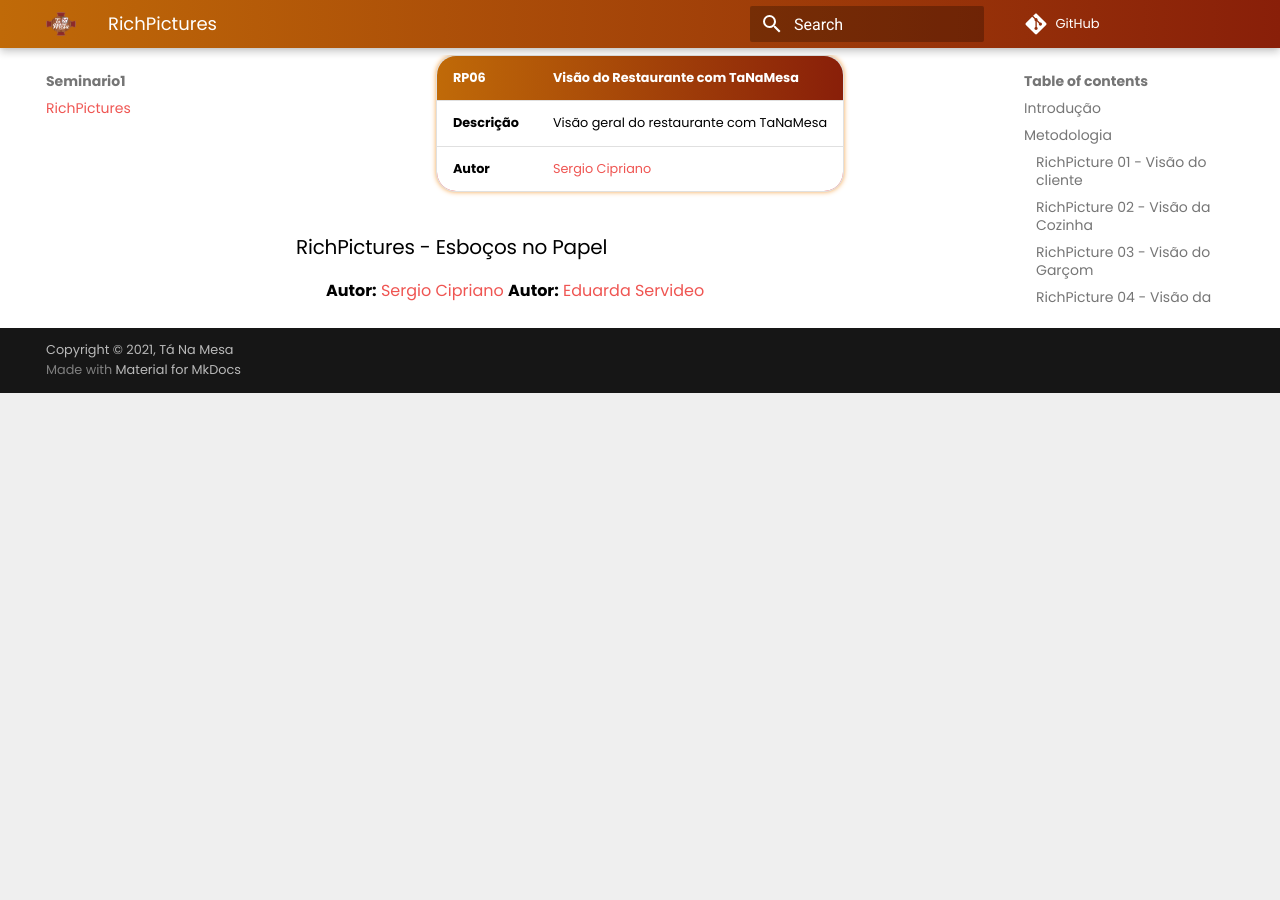
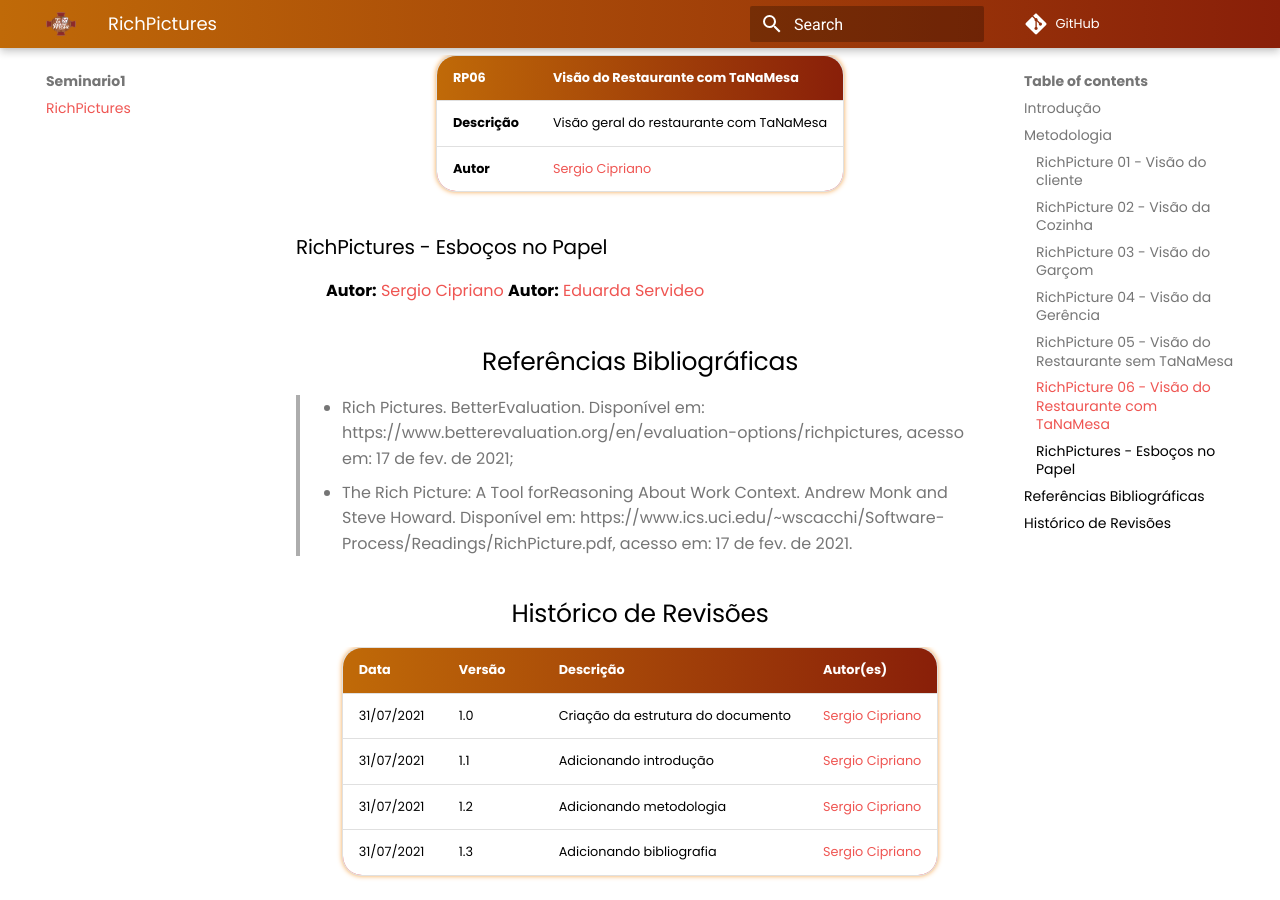
Before and after one commit to UnBArqDsw2021-1/2021.1_G02_TaNaMesa_docs, an MkDocs documentation site: the page built from docs/seminario1/richpicture.md, in a window 1280 px wide and 900 px high, scrolled down 1833 px. Built offline with MkDocs 1.6.1 and Material for MkDocs 9.7.7, drawn with Linux system fonts in a browser that asks for light colours; comment, search, counter and statistics services are not loaded; before the commit the page ends 2226 px from its top, so only the background shows below that.

Commit message:
(#7) Adicionando a bibliografia e o histórico de versões

```diff
--- a/docs/seminario1/richpicture.md
+++ b/docs/seminario1/richpicture.md
@@ -95,3 +95,20 @@
 [comment]: <> (Colocar a imagem da RP aqui)
 **Autor:** [Sergio Cipriano](https://github.com/sergiosacj)
 **Autor:** [Eduarda Servideo](https://github.com/ServideoEC)
+
+
+## Referências Bibliográficas
+
+
+> - Rich Pictures. BetterEvaluation. Disponível em: https://www.betterevaluation.org/en/evaluation-options/richpictures, acesso em: 17 de fev. de 2021;
+>  - The Rich Picture: A Tool forReasoning About Work Context. Andrew Monk and Steve Howard. Disponível em: https://www.ics.uci.edu/~wscacchi/Software-Process/Readings/RichPicture.pdf, acesso em: 17 de fev. de 2021.
+
+
+## Histórico de Revisões
+
+| Data       | Versão | Descrição                         | Autor(es)                                        |
+| :--------- | :----- | :-------------------------------- | :----------------------------------------------- |
+| 31/07/2021 | 1.0    | Criação da estrutura do documento | [Sergio Cipriano](https://github.com/sergiosacj) |
+| 31/07/2021 | 1.1    | Adicionando introdução            | [Sergio Cipriano](https://github.com/sergiosacj) |
+| 31/07/2021 | 1.2    | Adicionando metodologia           | [Sergio Cipriano](https://github.com/sergiosacj) |
+| 31/07/2021 | 1.3    | Adicionando bibliografia          | [Sergio Cipriano](https://github.com/sergiosacj) |
```
